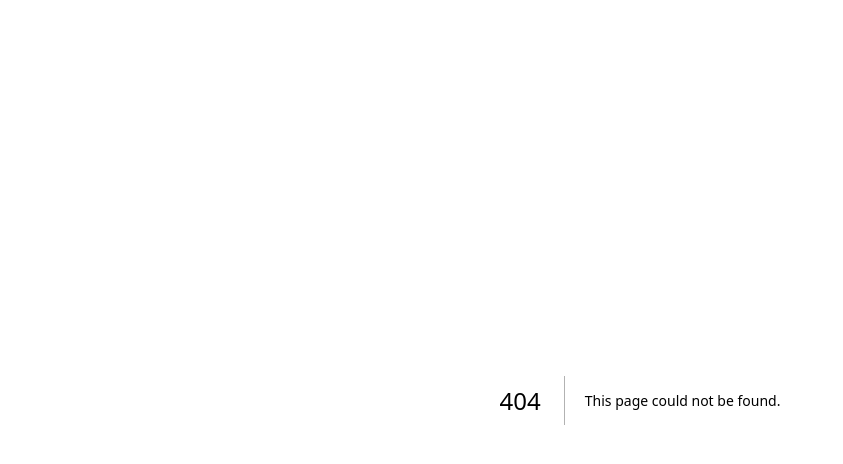
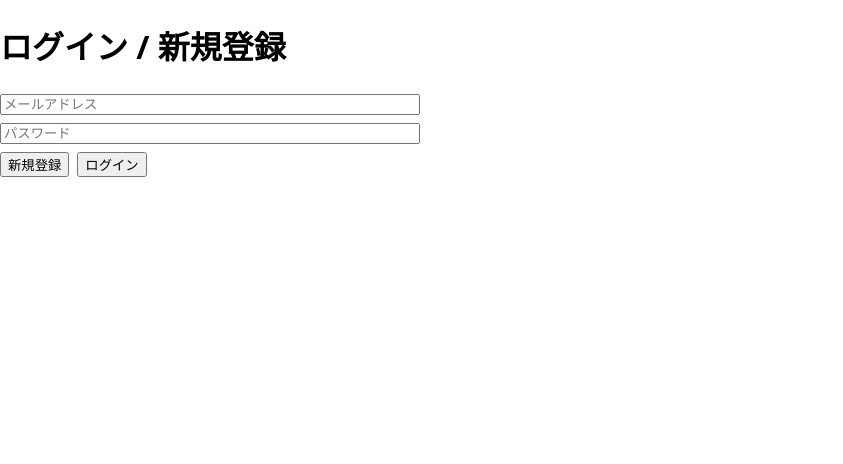
Before and after one commit to jikendakazu/jikenda, a Next.js app: page /login in a window 1280 px wide. Before the commit this address had no page. Shown: the top 464 px of the page, without its empty margins (0-843 px from the left). Built offline with nearby package versions, Linux system fonts and the light colour scheme; no server answers.

Commit message:
Create page.tsx

```diff
--- /dev/null
+++ b/app/login/page.tsx
@@ -0,0 +1,36 @@
+"use client";
+import { useState } from "react";
+import { supabase } from "../lib/supabaseClient";
+
+export default function LoginPage() {
+  const [email, setEmail] = useState("");
+  const [password, setPassword] = useState("");
+  const [msg, setMsg] = useState("");
+
+  const signup = async () => {
+    setMsg("");
+    const { error } = await supabase.auth.signUp({ email, password });
+    setMsg(error ? `SignUp error: ${error.message}` : "確認メールを送信しました。");
+  };
+
+  const signin = async () => {
+    setMsg("");
+    const { error } = await supabase.auth.signInWithPassword({ email, password });
+    setMsg(error ? `SignIn error: ${error.message}` : "ログイン成功");
+  };
+
+  return (
+    <main>
+      <h1>ログイン / 新規登録</h1>
+      <div style={{display:"grid",gap:8,maxWidth:420}}>
+        <input type="email" placeholder="メールアドレス" value={email} onChange={e=>setEmail(e.target.value)} />
+        <input type="password" placeholder="パスワード" value={password} onChange={e=>setPassword(e.target.value)} />
+        <div style={{display:"flex",gap:8}}>
+          <button onClick={signup}>新規登録</button>
+          <button onClick={signin}>ログイン</button>
+        </div>
+        <p>{msg}</p>
+      </div>
+    </main>
+  );
+}
```
